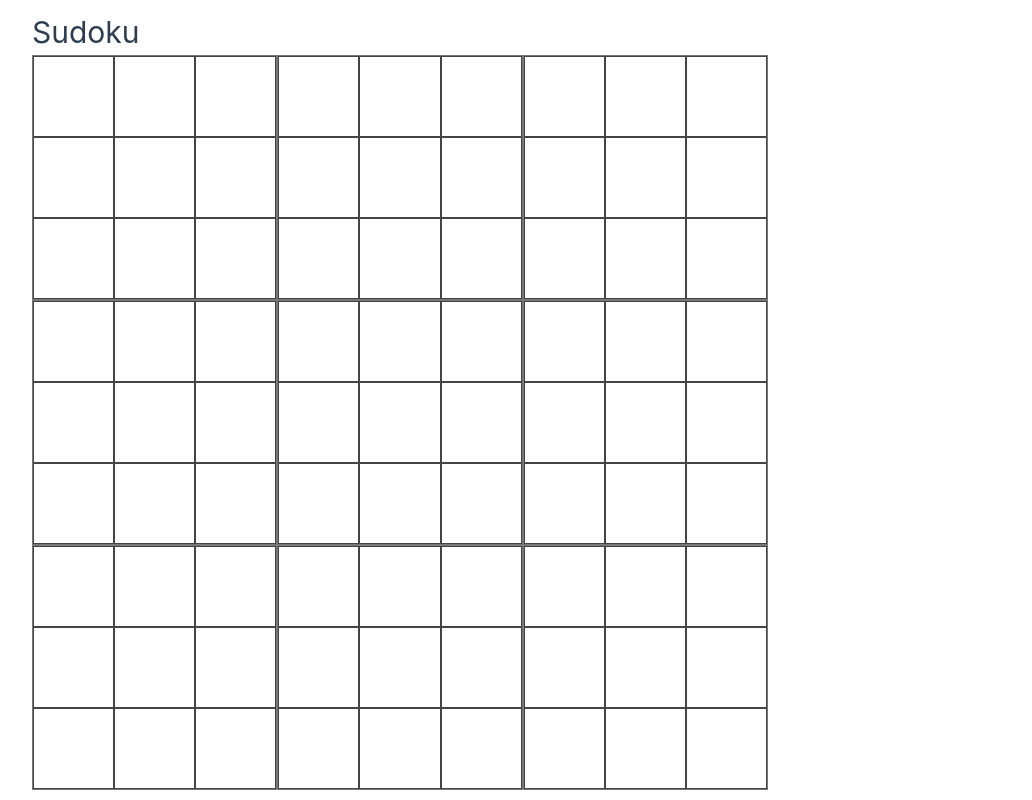
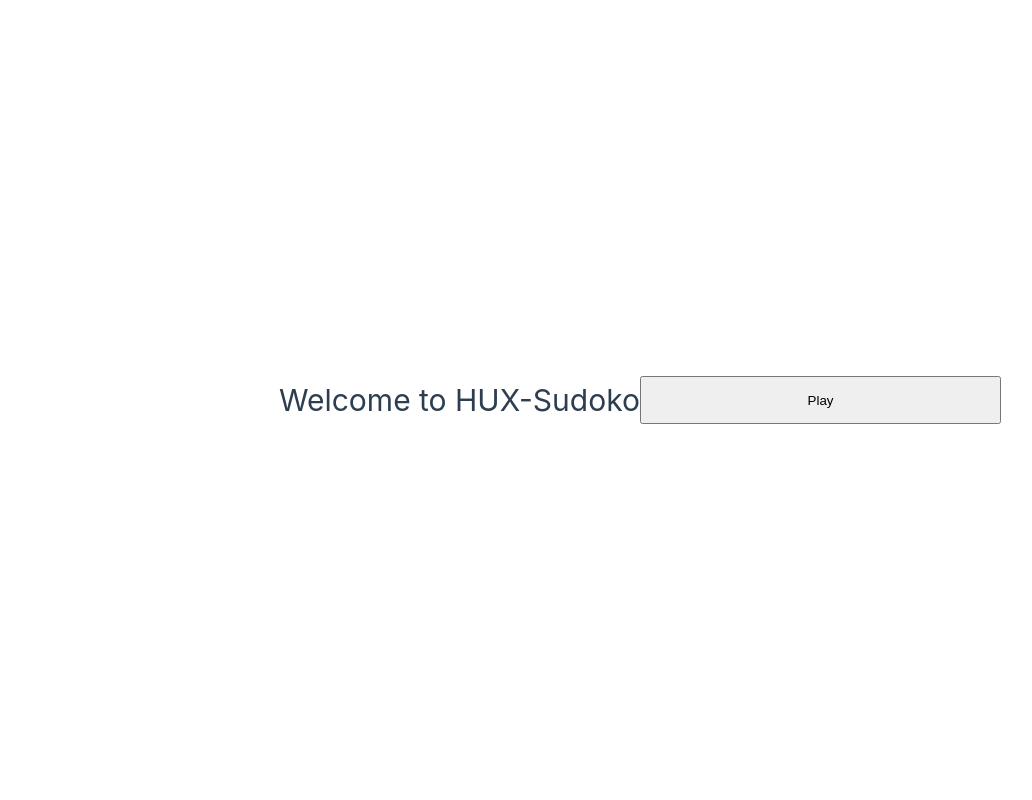
Before and after one commit to pniebrzydowski/hux1-ws24-prep, a Vue app: page /#/ in a window 1280 px wide. Shown: the whole page, without its empty margins (0-1032 px from the left). Built offline with nearby package versions, Linux system fonts and the light colour scheme; the HTML template or start-up script is replaced by a standard one.

Commit message:
add router and demo notes

```diff
--- a/package.json
+++ b/package.json
@@ -14,7 +14,8 @@
     "test": "vitest"
   },
   "dependencies": {
-    "vue": "^3.5.12"
+    "vue": "^3.5.12",
+    "vue-router": "^4.5.0"
   },
   "devDependencies": {
     "@tsconfig/node22": "^22.0.0",
--- a/src/App.vue
+++ b/src/App.vue
@@ -1,17 +1,7 @@
-<script setup lang="ts">
-import GameBoard from './components/GameBoard.vue'
-</script>
+<script setup lang="ts"></script>
 
 <template>
-  <header>
-    <div class="wrapper">
-      <GameBoard />
-    </div>
-  </header>
+  <router-view></router-view>
 </template>
 
-<style scoped>
-header {
-  line-height: 1.5;
-}
-</style>
+<style scoped></style>
--- /dev/null
+++ b/src/components/SplashScreen.vue
@@ -0,0 +1,11 @@
+<script setup lang="ts">
+import { router } from '@/routing/router'
+</script>
+
+<template>
+  <h1>Welcome to HUX-Sudoko</h1>
+  <!-- <router-link to="/play">Play</router-link> -->
+  <button @click="router.push('/play')">Play</button>
+</template>
+
+<style scoped></style>
--- a/src/main.ts
+++ b/src/main.ts
@@ -2,5 +2,8 @@ import './assets/main.css'
 
 import { createApp } from 'vue'
 import App from './App.vue'
+import { router } from './routing/router'
 
-createApp(App).mount('#app')
+const app = createApp(App)
+app.use(router)
+app.mount('#app')
--- /dev/null
+++ b/src/routing/router.ts
@@ -0,0 +1,15 @@
+import GameBoard from '@/components/GameBoard.vue'
+import SplashScreen from '@/components/SplashScreen.vue'
+import { createRouter, createWebHashHistory, type RouteRecordRaw } from 'vue-router'
+
+const routes: RouteRecordRaw[] = [
+  { path: '/', component: SplashScreen },
+  { path: '/play', component: GameBoard },
+]
+
+const router = createRouter({
+  history: createWebHashHistory(),
+  routes,
+})
+
+export { router }
```
Also changed, not shown: .demo-scripts/demo/wk3-routing.md (added), .demo-scripts/excercise/wk2-board-styles.md, 1 other file (tests, documents, lock files or other folders).
